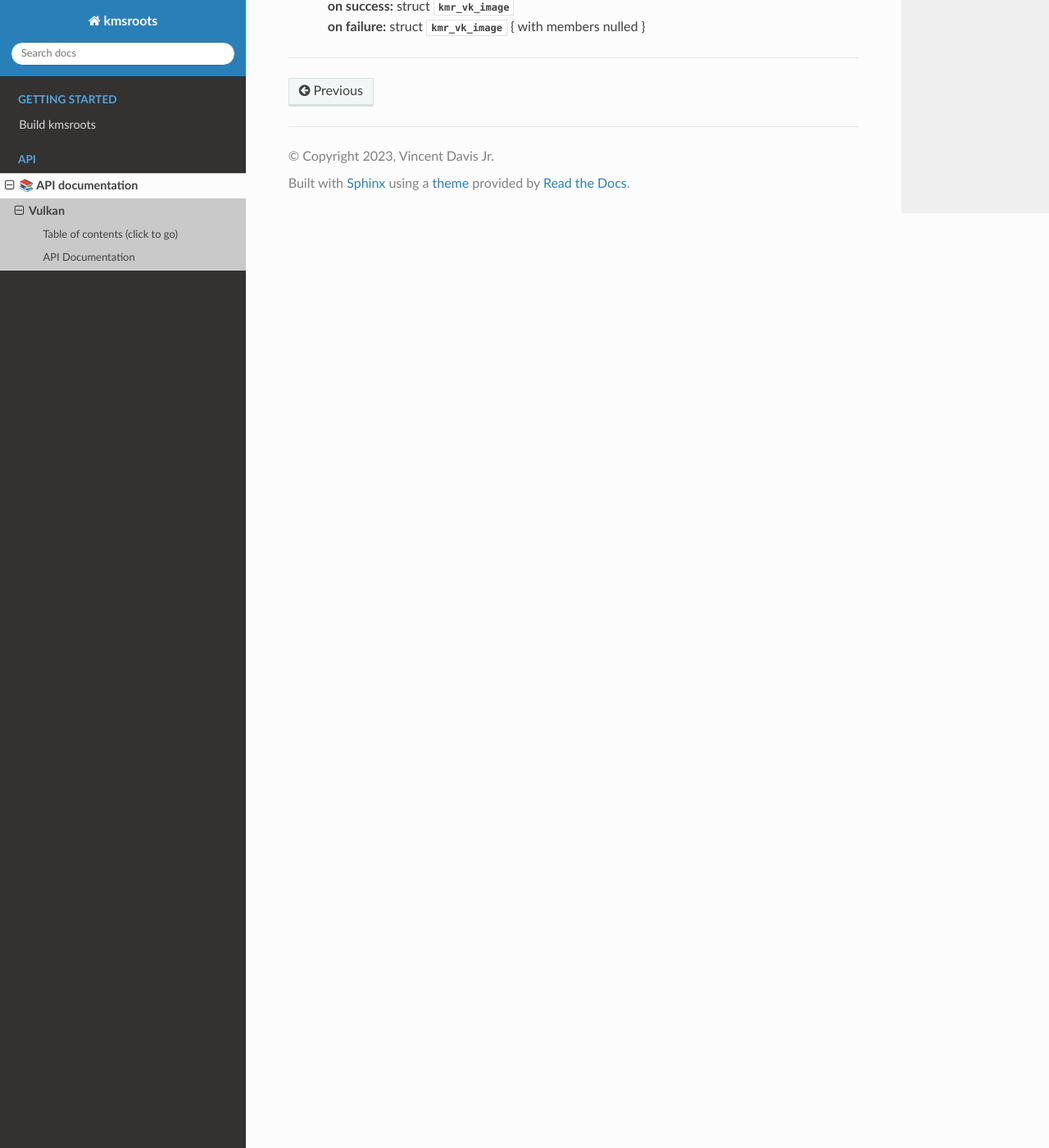
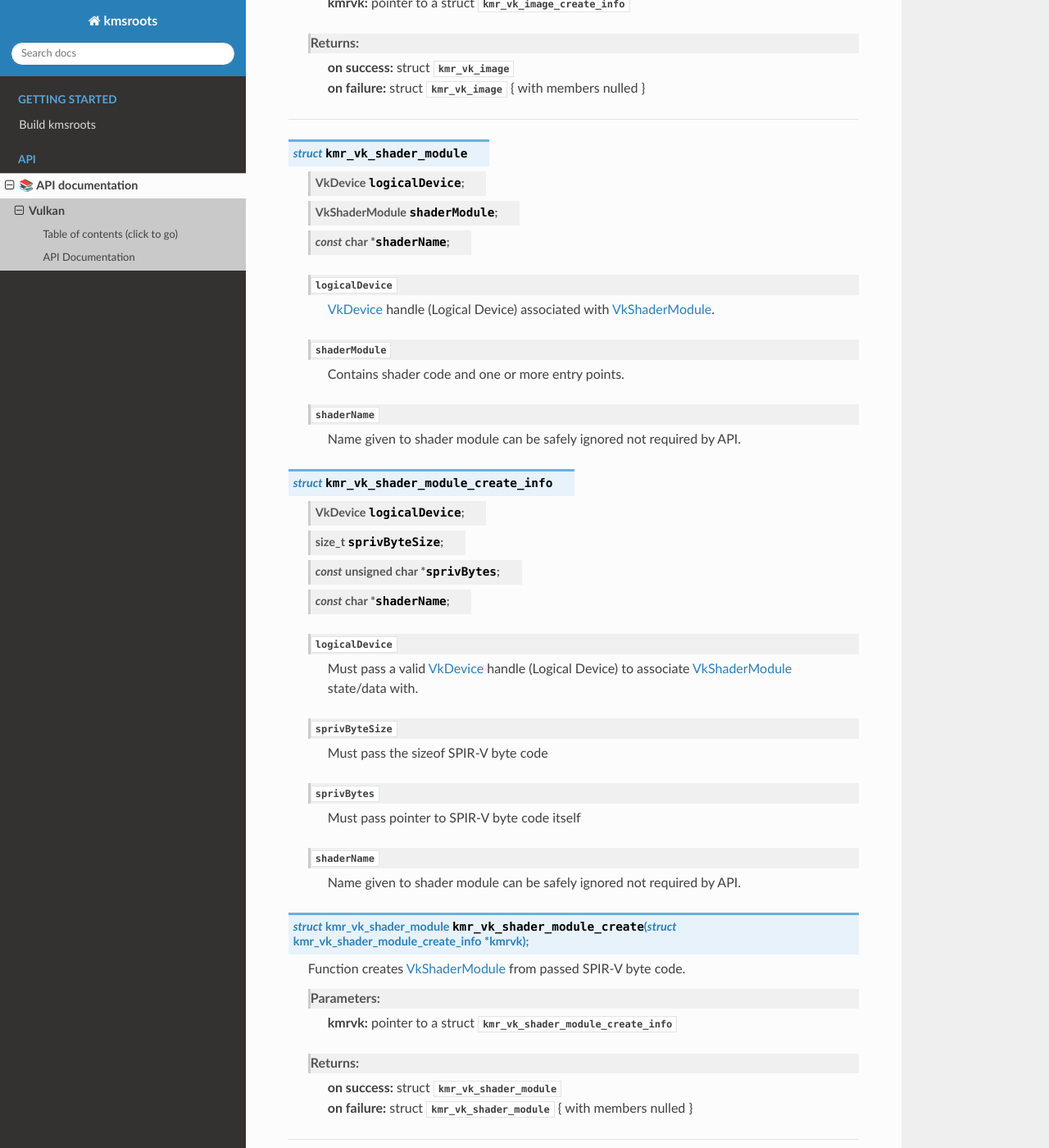
Before and after one commit to under-view/kmsroots, a Sphinx documentation site: the page built from docs/vulkan.rst, in a window 1280 px wide and 1400 px high, scrolled down 17953 px. Shown: the whole window at 82% size. Built offline with Sphinx 7.4.7 and the Read the Docs theme 2.0.0, drawn with Linux system fonts in a browser that asks for light colours; formulas are drawn with MathJax 3; some of the changed text lies outside the part shown.

Commit message:
docs: add kmr_vk_shader_module
Signed-off-by: Vincent Davis Jr <vince@underview.tech>

```diff
--- a/docs/vulkan.rst
+++ b/docs/vulkan.rst
@@ -35,6 +35,8 @@ Structs:
 #. :c:struct:`kmr_vk_image_view_create_info`
 #. :c:struct:`kmr_vk_vimage_create_info`
 #. :c:struct:`kmr_vk_image_create_info`
+#. :c:struct:`kmr_vk_shader_module`
+#. :c:struct:`kmr_vk_shader_module_create_info`
 
 Functions:
 
@@ -45,6 +47,7 @@ Functions:
 #. :c:func:`kmr_vk_lgdev_create`
 #. :c:func:`kmr_vk_swapchain_create`
 #. :c:func:`kmr_vk_image_create`
+#. :c:func:`kmr_vk_shader_module_create`
 
 API Documentation
 ~~~~~~~~~~~~~~~~~
@@ -63,7 +66,7 @@ API Documentation
 				assert(var); \
 			} while(0);
 
-===========================================================================================================
+=========================================================================================================================================
 
 .. c:macro:: KMR_VK_DEVICE_PROC_ADDR
 
@@ -80,7 +83,7 @@ API Documentation
 				assert(var); \
 			} while(0);
 
-===========================================================================================================
+=========================================================================================================================================
 
 .. c:struct:: kmr_vk_instance_create_info
 
@@ -130,7 +133,7 @@ API Documentation
                 | **on success:** `VkInstance`_
                 | **on faliure:** `VK_NULL_HANDLE`_
 
-===========================================================================================================
+=========================================================================================================================================
 
 .. c:enum:: kmr_vk_surface_type
 
@@ -180,7 +183,7 @@ API Documentation
                 | **on success:** `VkSurfaceKHR`_
                 | **on faliure:** `VK_NULL_HANDLE`_
 
-===========================================================================================================
+=========================================================================================================================================
 
 .. c:struct:: kmr_vk_phdev
 
@@ -249,7 +252,7 @@ API Documentation
 		| **on success:** struct :c:struct:`kmr_vk_phdev`
 		| **on failure:** struct :c:struct:`kmr_vk_phdev` { with members nulled, int's set to -1 }
 
-===========================================================================================================
+=========================================================================================================================================
 
 .. c:struct:: kmr_vk_queue
 
@@ -299,7 +302,7 @@ API Documentation
 		| **on success:** struct :c:struct:`kmr_vk_queue`
 		| **on failure:** struct :c:struct:`kmr_vk_queue` { with members nulled, int's set to -1 }
 
-===========================================================================================================
+=========================================================================================================================================
 
 .. c:struct:: kmr_vk_lgdev
 
@@ -378,7 +381,7 @@ API Documentation
 		| **on success:** struct :c:struct:`kmr_vk_lgdev`
 		| **on failure:** struct :c:struct:`kmr_vk_lgdev` { with members nulled, int's set to -1 }
 
-===========================================================================================================
+=========================================================================================================================================
 
 .. c:struct:: kmr_vk_swapchain
 
@@ -478,7 +481,7 @@ API Documentation
 		| **on success:** struct :c:struct:`kmr_vk_swapchain`
 		| **on failure:** struct :c:struct:`kmr_vk_swapchain` { with members nulled }
 
-===========================================================================================================
+=========================================================================================================================================
 
 .. c:struct:: kmr_vk_image_handle
 
@@ -716,7 +719,57 @@ API Documentation
 		| **on success:** struct :c:struct:`kmr_vk_image`
 		| **on failure:** struct :c:struct:`kmr_vk_image` { with members nulled }
 
-===========================================================================================================
+=========================================================================================================================================
+
+.. c:struct:: kmr_vk_shader_module
+
+	.. c:member::
+		VkDevice       logicalDevice;
+		VkShaderModule shaderModule;
+		const char     *shaderName;
+
+	:c:member:`logicalDevice`
+		| `VkDevice`_ handle (Logical Device) associated with `VkShaderModule`_.
+
+	:c:member:`shaderModule`
+		| Contains shader code and one or more entry points.
+
+	:c:member:`shaderName`
+		| Name given to shader module can be safely ignored not required by API.
+
+.. c:struct:: kmr_vk_shader_module_create_info
+
+	.. c:member::
+		VkDevice            logicalDevice;
+		size_t              sprivByteSize;
+		const unsigned char *sprivBytes;
+		const char          *shaderName;
+
+	:c:member:`logicalDevice`
+		| Must pass a valid `VkDevice`_ handle (Logical Device) to associate `VkShaderModule`_
+		| state/data with.
+
+	:c:member:`sprivByteSize`
+		| Must pass the sizeof SPIR-V byte code
+
+	:c:member:`sprivBytes`
+		| Must pass pointer to SPIR-V byte code itself
+
+	:c:member:`shaderName`
+		| Name given to shader module can be safely ignored not required by API.
+
+.. c:function:: struct kmr_vk_shader_module kmr_vk_shader_module_create(struct kmr_vk_shader_module_create_info *kmrvk);
+
+	Function creates `VkShaderModule`_ from passed SPIR-V byte code.
+
+	Parameters:
+		| **kmrvk:** pointer to a struct :c:struct:`kmr_vk_shader_module_create_info`
+
+	Returns:
+		| **on success:** struct :c:struct:`kmr_vk_shader_module`
+		| **on failure:** struct :c:struct:`kmr_vk_shader_module` { with members nulled }
+
+=========================================================================================================================================
 
 .. _VK_NULL_HANDLE: https://registry.khronos.org/vulkan/specs/1.3-extensions/man/html/VK_NULL_HANDLE.html
 .. _VkInstance: https://registry.khronos.org/vulkan/specs/1.3-extensions/man/html/VkInstance.html
@@ -746,3 +799,4 @@ API Documentation
 .. _VkImageViewCreateInfo: https://registry.khronos.org/vulkan/specs/1.3-extensions/man/html/VkImageViewCreateInfo.html
 .. _VkMemoryRequirements: https://registry.khronos.org/vulkan/specs/1.3-extensions/man/html/VkMemoryRequirements.html
 .. _VkDeviceMemory: https://registry.khronos.org/vulkan/specs/1.3-extensions/man/html/VkDeviceMemory.html
+.. _VkShaderModule: https://registry.khronos.org/vulkan/specs/1.3-extensions/man/html/VkShaderModule.html
```
Also changed, not shown: 1 other file.
